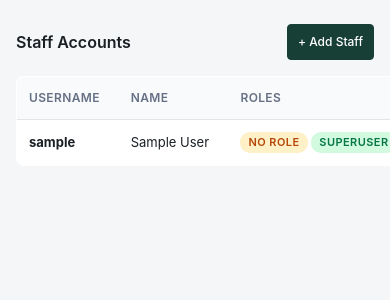
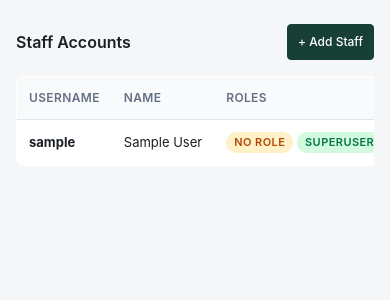
Before and after one commit to joethemltaskmaster/fish_embassy, a Django app: page /administration/ in a window 390 px wide; the page is wider, and only the part inside the window is pictured. Shown: the part 118-418 px from the top of that part. Run offline with Django 5.2, Linux system fonts and the light colour scheme; the visitor is signed in with stand-in values (Sample User, id 1); data comes from the database, SQL or seed files in the repository; parts of the project's set-up code (start-up, migrations or seed data) failed here and were passed over.

Commit message:
Fix: Mobile viewport height, flexbox min-width constraints, and global table scrolling wrappers

```diff
--- a/static/css/app.css
+++ b/static/css/app.css
@@ -742,3 +742,28 @@ code {
     grid-template-columns: repeat(4, 1fr);
   }
 }
+
+/* Desktop: same two columns as before */
+.dashboard-grid {
+  display: grid;
+  grid-template-columns: 1fr 1fr;
+  gap: 24px;
+}
+
+/* Mobile only */
+@media (max-width: 768px) {
+  .dashboard-grid { grid-template-columns: minmax(0, 1fr); }
+  .dashboard-grid > * { min-width: 0; }
+
+  .table-scroll {
+    max-width: 100%;
+    overflow-x: auto;
+    overscroll-behavior-x: contain;
+    -webkit-overflow-scrolling: touch;
+  }
+  .table-scroll .table { min-width: max-content; }
+
+  .table-scroll::-webkit-scrollbar { height: 8px; }
+  .table-scroll::-webkit-scrollbar-track { background: #e5e7eb; }
+  .table-scroll::-webkit-scrollbar-thumb { background: #9aa3b2; border-radius: 4px; }
+}
--- a/templates/administration/index.html
+++ b/templates/administration/index.html
@@ -9,7 +9,7 @@
       <a href="{% url 'staff_create' %}" class="btn btn--primary btn--sm">+ Add Staff</a>
     {% endif %}
   </div>
-
+<div class="table-scroll">
   <table class="table">
     <thead>
       <tr>
@@ -62,4 +62,5 @@
       {% endfor %}
     </tbody>
   </table>
+</div>
 {% endblock %}
--- a/templates/costing/expenses/list.html
+++ b/templates/costing/expenses/list.html
@@ -11,6 +11,7 @@
 
 {% block content %}
   {% if rows %}
+<div class="table-scroll">
     <table class="table">
       <thead>
         <tr>
@@ -33,6 +34,7 @@
         {% endfor %}
       </tbody>
     </table>
+</div>
     {% include "partials/_pagination.html" %}
   {% else %}
     {% include "partials/_empty_state.html" with title="No expenses recorded" body="Operational expenses will appear here." %}
--- a/templates/dashboard/index.html
+++ b/templates/dashboard/index.html
@@ -54,6 +54,7 @@
   <h2 style="font-size: 16px; font-weight: 600; margin: 32px 0 16px;">Recent Activity</h2>
 
   {% if recent_activity %}
+<div class="table-scroll">
     <table class="table">
       <thead>
         <tr>
@@ -80,6 +81,7 @@
         {% endfor %}
       </tbody>
     </table>
+</div>
   {% else %}
     {% include "partials/_empty_state.html" with title="No activity yet" body="Stock movements will appear here." %}
   {% endif %}
```
Also changed, not shown: templates/analytics/dashboard.html (+8 -43 lines).
